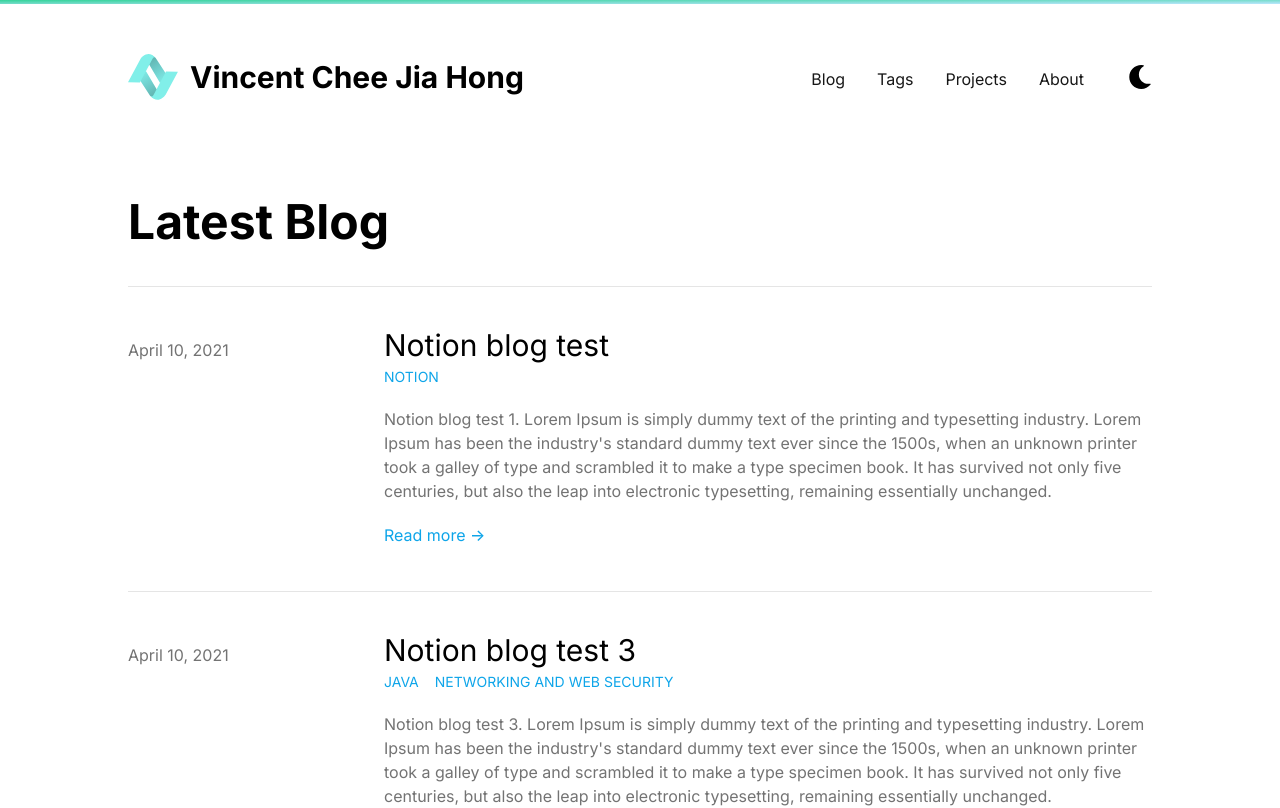
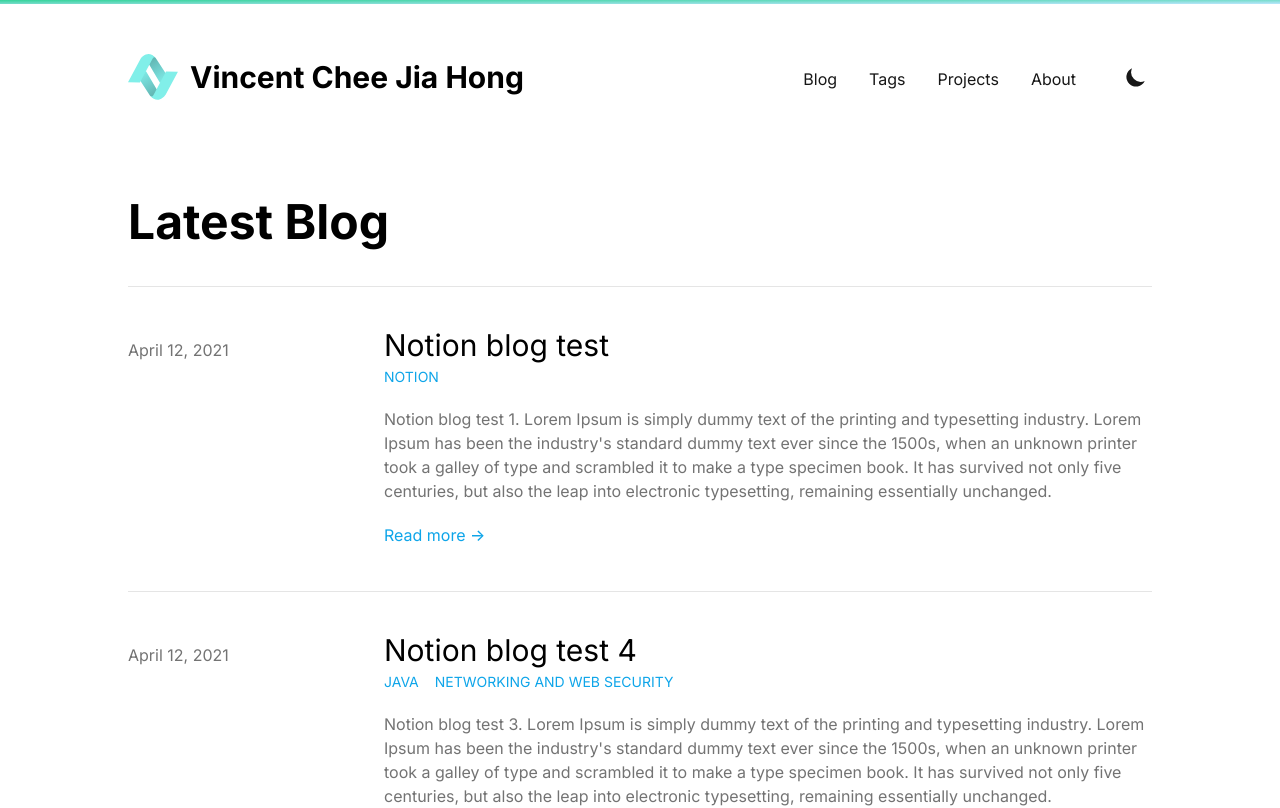
Before and after one commit to jhchee/jhchee.github.io, a Next.js app: page / in a window 1280 px wide. Shown: the top 808 px of the page. Built offline with nearby package versions, Linux system fonts and the light colour scheme; what @tailwindcss/typography would draw is missing.

Commit message:
setup theme switcher

```diff
--- a/components/LayoutWrapper.tsx
+++ b/components/LayoutWrapper.tsx
@@ -5,6 +5,7 @@
 import Footer from "@/components/Footer";
 import Logo from '@/data/logo.svg';
 import headerNavLinks from '@/data/headerNavLinks';
+import ThemeSwitch from "@/components/ThemeSwitch";
 
 interface LayoutProps { // pass across all layout
   home?: boolean;
@@ -52,13 +53,7 @@
                 </Link>
               ))}
             </div>
-            <button onClick={toggleTheme}>
-              {theme === "dark" ? (
-                <FaSun className="cursor-pointer hover:text-themeToggler" />
-              ) : (
-                <FaMoon className="cursor-pointer hover:text-themeToggler" />
-              )}
-            </button>
+            <ThemeSwitch />
           </div>
         </div>
       </header>
--- /dev/null
+++ b/components/ThemeSwitch.tsx
@@ -0,0 +1,38 @@
+import { useEffect, useState } from 'react'
+import { useTheme } from 'next-themes'
+
+const ThemeSwitch = () => {
+  const [mounted, setMounted] = useState(false)
+  const { theme, setTheme } = useTheme()
+
+  // When mounted on client, now we can show the UI
+  useEffect(() => setMounted(true), [])
+
+  return (
+    <button
+      aria-label="Toggle Dark Mode"
+      type="button"
+      className="w-8 h-8 p-1 ml-1 mr-1 rounded sm:ml-4"
+      onClick={() => setTheme(theme === 'dark' ? 'light' : 'dark')}
+    >
+      <svg
+        xmlns="http://www.w3.org/2000/svg"
+        viewBox="0 0 20 20"
+        fill="currentColor"
+        className="text-gray-900 dark:text-gray-100"
+      >
+        {mounted && theme === 'dark' ? (
+          <path
+            fillRule="evenodd"
+            d="M10 2a1 1 0 011 1v1a1 1 0 11-2 0V3a1 1 0 011-1zm4 8a4 4 0 11-8 0 4 4 0 018 0zm-.464 4.95l.707.707a1 1 0 001.414-1.414l-.707-.707a1 1 0 00-1.414 1.414zm2.12-10.607a1 1 0 010 1.414l-.706.707a1 1 0 11-1.414-1.414l.707-.707a1 1 0 011.414 0zM17 11a1 1 0 100-2h-1a1 1 0 100 2h1zm-7 4a1 1 0 011 1v1a1 1 0 11-2 0v-1a1 1 0 011-1zM5.05 6.464A1 1 0 106.465 5.05l-.708-.707a1 1 0 00-1.414 1.414l.707.707zm1.414 8.486l-.707.707a1 1 0 01-1.414-1.414l.707-.707a1 1 0 011.414 1.414zM4 11a1 1 0 100-2H3a1 1 0 000 2h1z"
+            clipRule="evenodd"
+          />
+        ) : (
+          <path d="M17.293 13.293A8 8 0 016.707 2.707a8.001 8.001 0 1010.586 10.586z" />
+        )}
+      </svg>
+    </button>
+  )
+}
+
+export default ThemeSwitch
--- a/content/blog/notion-blog-test-2.md
+++ b/content/blog/notion-blog-test-2.md
@@ -1,6 +1,6 @@
 ---
 title: "Notion blog test 2"
-date: "2021-04-06"
+date: "2021-04-12"
 description: "Notion blog test 2.
 Lorem Ipsum is simply dummy text of the printing and typesetting industry. Lorem Ipsum has been the industry's standard dummy text ever since the 1500s, when an unknown printer took a galley of type and scrambled it to make a type specimen book. It has survived not only five centuries, but also the leap into electronic typesetting, remaining essentially unchanged."
 tags:
--- a/content/blog/notion-blog-test-3.md
+++ b/content/blog/notion-blog-test-4.md
@@ -1,6 +1,6 @@
 ---
-title: "Notion blog test 3"
-date: "2021-04-10"
+title: "Notion blog test 4"
+date: "2021-04-12"
 description: "Notion blog test 3.
 Lorem Ipsum is simply dummy text of the printing and typesetting industry. Lorem Ipsum has been the industry's standard dummy text ever since the 1500s, when an unknown printer took a galley of type and scrambled it to make a type specimen book. It has survived not only five centuries, but also the leap into electronic typesetting, remaining essentially unchanged."
 tags:
@@ -38,7 +38,7 @@
 
 ## Image
 
-![notion-blog-test-3_0.png](/blog/images/notion-blog-test-3_0.png)
+![notion-blog-test-4_0.png](/blog/images/notion-blog-test-4_0.png)
 
 $$f(x,y) = x + y\space (equation)$$
 
--- a/content/blog/notion-blog-test.md
+++ b/content/blog/notion-blog-test.md
@@ -1,6 +1,6 @@
 ---
 title: "Notion blog test"
-date: "2021-04-10"
+date: "2021-04-12"
 description: "Notion blog test 1.
 Lorem Ipsum is simply dummy text of the printing and typesetting industry. Lorem Ipsum has been the industry's standard dummy text ever since the 1500s, when an unknown printer took a galley of type and scrambled it to make a type specimen book. It has survived not only five centuries, but also the leap into electronic typesetting, remaining essentially unchanged."
 tags:
```
Also changed, not shown: public/blog/images/notion-blog-test-4_0.png (added), 1 other file (tests, documents, lock files or other folders).
